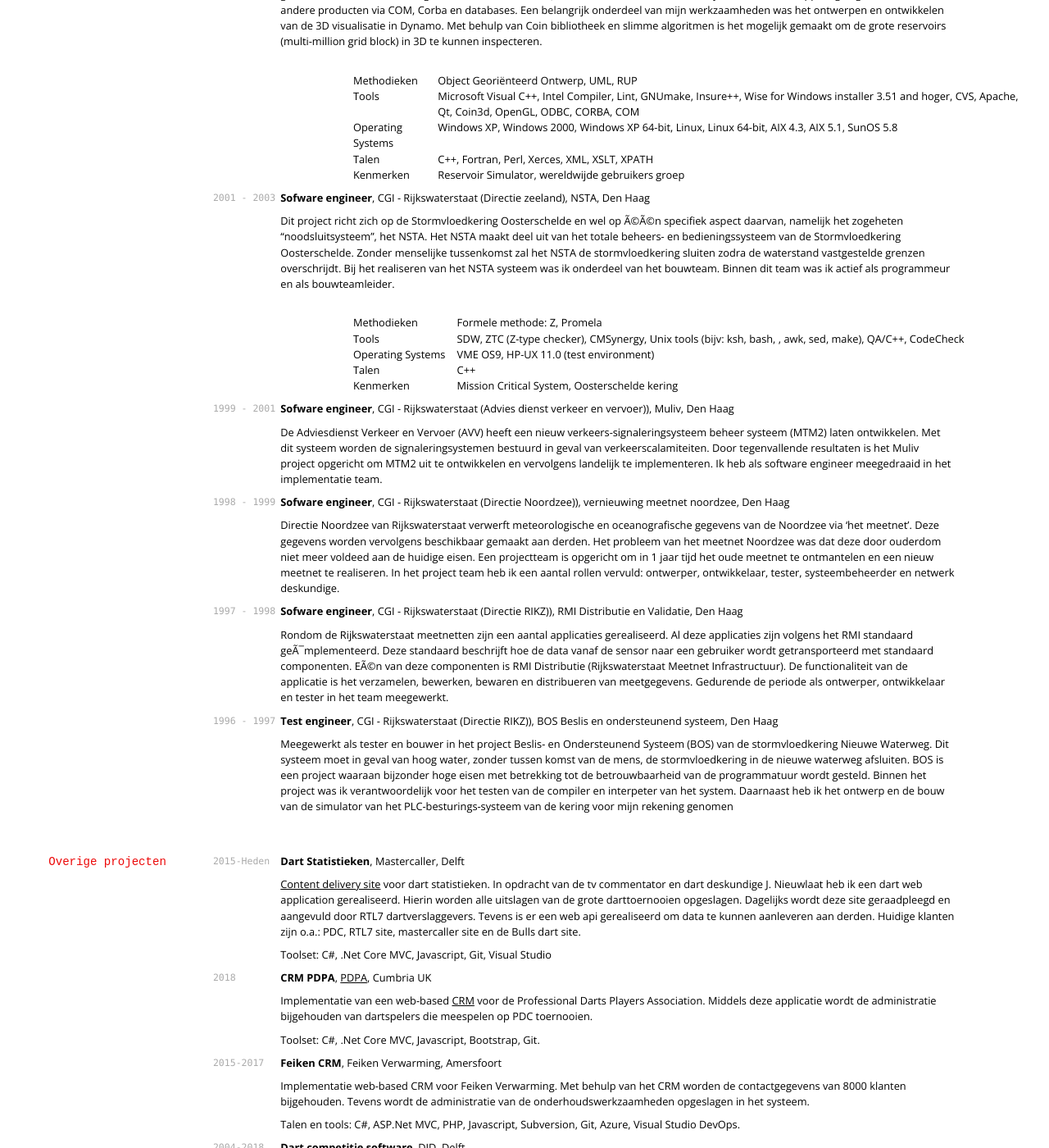
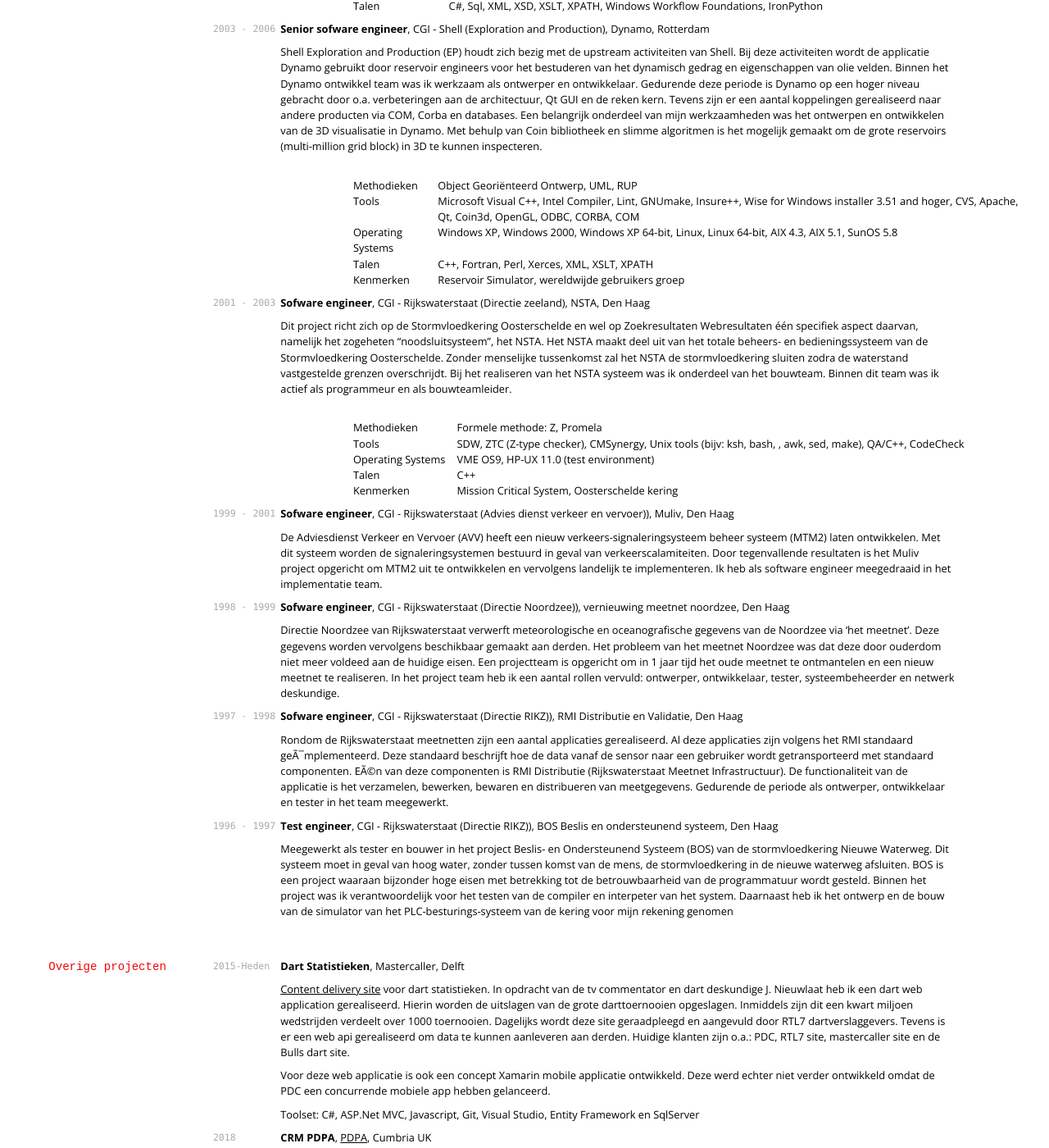
Before and after one commit to saschavv/markdown-cv, a Jekyll site: the page built from index.md, in a window 1280 px wide and 1400 px high, scrolled down 1873 px. Shown: the whole window at 82% size. Built offline with Jekyll 4.4.1, drawn with Linux system fonts in a browser that asks for light colours; nearby versions of some CDN libraries; some of the changed text lies outside the part shown.

Commit message:
Add more specifics in personal projects.

```diff
--- a/index.md
+++ b/index.md
@@ -38,12 +38,18 @@ __Elektrotechniek, Delft.__
 
 Diana is een multi-purpose eindige elementen software programma. Sinds 6 jaar wordt er door een team van 6 mensen gewerkt aan een nieuwe gebruikersinterface. Deze interface maakt het mogelijk dat junior constructeurs 'standaard' constructies snel en correct kunnen doorrekenen en ervaren constructeurs kunnen geavanceerde grote constructies modelleren. Dit wordt onder andere  gerealiseerd door een intuïtieve gebruikersinterface, geometrisch modelleren, 3d visualisatie van de resultaten en scripting mogelijkheden. Meer informatie is te zien in de volgende video feed <a href="https://www.youtube.com/user/TNODianaBV/feed">Diana FEA Youtube</a>.
 
+De werkzaamheden waren oa:
+ * design/implementatie/test grafische user interface.
+ * ontsluiten functionaliteit via python api.
+ * 3d visualisatie en manipulatie van domain data.
+ * design/implementie/test uitbereidingen domain model.
+
 |||
 |-|-|
-|Methodieken | Object Georiënteerd Ontwerp |
+|Methodieken | Object Georiënteerd Ontwerp, Code reviews |
 |Tools | Subversion, QtCreator, Squish (Gui Test Automation), Visual Studio, Jenkins, Pivotal Tracker |
 |Operating Systems | Windows 10, Linux Centos |
-|Talen | C++, Python, CMake |
+|Talen | C++, Python, CMake, Swig |
 |Libs| <a href="https://en.wikipedia.org/wiki/Parasolid">Parasolid</a>, <a href="https://www.qt.io/">Qt</a>, <a href="https://www.computing-objects.com/">CM2 mesher</a>, <a href="https://vtk.org/">VTK</a>
 | Kenmerken | GUI, 3D, Eindige elementen |
 
@@ -107,7 +113,8 @@ verbeteringen aan de architectuur, Qt GUI en de reken kern. Tevens zijn er een a
  `2001 - 2003`
 **Sofware engineer**, CGI - Rijkswaterstaat (Directie zeeland), NSTA, Den Haag
 
-Dit project richt zich op de Stormvloedkering Oosterschelde en wel op Ã©Ã©n specifiek aspect daarvan, namelijk het zogeheten "noodsluitsysteem", het NSTA. Het NSTA maakt deel uit van het totale beheers- en bedieningssysteem van de Stormvloedkering Oosterschelde. Zonder menselijke tussenkomst zal het NSTA de stormvloedkering sluiten zodra de waterstand vastgestelde grenzen overschrijdt. Bij het realiseren van het NSTA systeem was ik onderdeel van het bouwteam. Binnen dit team was ik actief als programmeur en als bouwteamleider.
+Dit project richt zich op de Stormvloedkering Oosterschelde en wel op Zoekresultaten
+Webresultaten één specifiek aspect daarvan, namelijk het zogeheten "noodsluitsysteem", het NSTA. Het NSTA maakt deel uit van het totale beheers- en bedieningssysteem van de Stormvloedkering Oosterschelde. Zonder menselijke tussenkomst zal het NSTA de stormvloedkering sluiten zodra de waterstand vastgestelde grenzen overschrijdt. Bij het realiseren van het NSTA systeem was ik onderdeel van het bouwteam. Binnen dit team was ik actief als programmeur en als bouwteamleider.
 
 |||
 |-|-|
@@ -144,30 +151,32 @@ Meegewerkt als tester en bouwer in het project Beslis- en Ondersteunend Systeem
 `2015-Heden`
 **Dart Statistieken**, Mastercaller, Delft
 
-<a href="https://stats.idarts.nl">Content delivery site</a> voor dart statistieken. In opdracht van de tv commentator en dart deskundige J. Nieuwlaat heb ik een dart web application gerealiseerd. Hierin worden alle uitslagen van de grote darttoernooien opgeslagen. Dagelijks wordt deze site geraadpleegd en aangevuld door RTL7 dartverslaggevers. Tevens is er een web api gerealiseerd om data te kunnen aanleveren aan derden. Huidige klanten zijn o.a.: PDC, RTL7 site, mastercaller site en de Bulls dart site.
+<a href="https://stats.idarts.nl">Content delivery site</a> voor dart statistieken. In opdracht van de tv commentator en dart deskundige J. Nieuwlaat heb ik een dart web application gerealiseerd. Hierin worden de uitslagen van de grote darttoernooien opgeslagen. Inmiddels zijn dit een kwart miljoen wedstrijden verdeelt over 1000 toernooien. Dagelijks wordt deze site geraadpleegd en aangevuld door RTL7 dartverslaggevers. Tevens is er een web api gerealiseerd om data te kunnen aanleveren aan derden. Huidige klanten zijn o.a.: PDC, RTL7 site, mastercaller site en de Bulls dart site.
 
-Toolset: C#, .Net Core MVC, Javascript, Git, Visual Studio
+Voor deze web applicatie is ook een concept Xamarin mobile applicatie ontwikkeld. Deze werd echter niet verder ontwikkeld omdat de PDC een concurrende mobiele app hebben gelanceerd.
+
+Toolset: C#, ASP.Net MVC, Javascript, Git, Visual Studio, Entity Framework en SqlServer
 
 `2018`
 **CRM PDPA**, <a href="https://www.pdpa.co.uk/">PDPA<a/>, Cumbria UK
 
 Implementatie van een web-based <a href="https://pdpa.idarts.nl">CRM</a> voor de Professional Darts Players Association. Middels deze applicatie wordt de administratie bijgehouden van dartspelers die meespelen op PDC toernooien.
 
-Toolset: C#, .Net Core MVC, Javascript, Bootstrap, Git.
+Toolset: C#, .Net Core MVC, Javascript, Bootstrap, Git, Entity Framework en SqlServer
 
 `2015-2017`
 **Feiken CRM**, Feiken Verwarming, Amersfoort
 
 Implementatie web-based CRM voor Feiken Verwarming. Met behulp van het CRM worden de contactgegevens van 8000 klanten bijgehouden. Tevens wordt de administratie van de onderhoudswerkzaamheden opgeslagen in het systeem.
 
-Talen en tools: C#, ASP.Net MVC, PHP, Javascript, Subversion, Git, Azure, Visual Studio DevOps.
+Talen en tools: C#, ASP.Net MVC, PHP, Javascript, Subversion, Git, Azure, SqlServer, Visual Studio DevOps.
 
 `2004-2018`
 **Dart competitie software**, DID, Delft
 
-Implementatie en onderhouden van de competitie site van <a href="did.idarts.nl">Darts in Delft</a>. Initieel geïmplementeerd in PHP en later geconverteerd naar ASP.NET MVC. Op deze site worden de standen en wedstrijden bijgehouden van circa 800 dartspelers.
+Implementatie en onderhouden van de competitie site van <a href="http://did.idarts.nl/">Darts in Delft</a>. Initieel geïmplementeerd in PHP en later geconverteerd naar ASP.NET MVC. Op deze site worden de standen en wedstrijden bijgehouden van circa 800 dartspelers.
 
-Talen en tools: C#, ASP.Net MVC, PHP, Javascript, Subversion, Git, Visual Studio
+Talen en tools: C#, ASP.Net MVC, PHP, Javascript, Subversion, Git, Visual Studio, MySql en SqlServer
 
 ## Talen
 
```
Also changed, not shown: other parts of index.md (+1 -1 lines).
